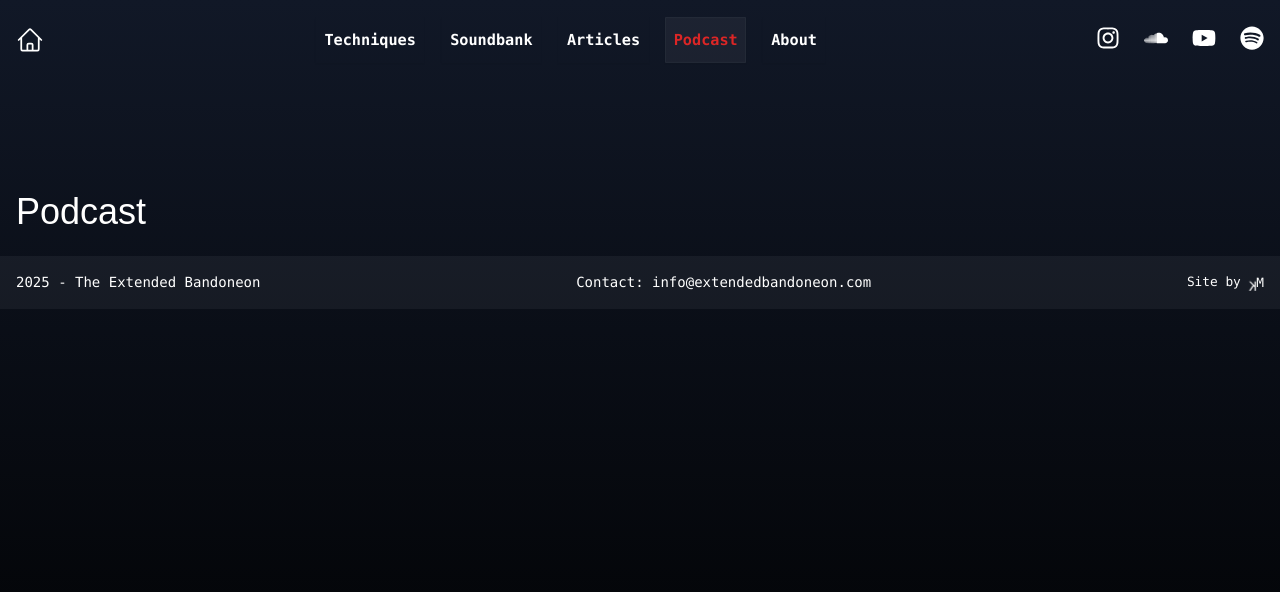
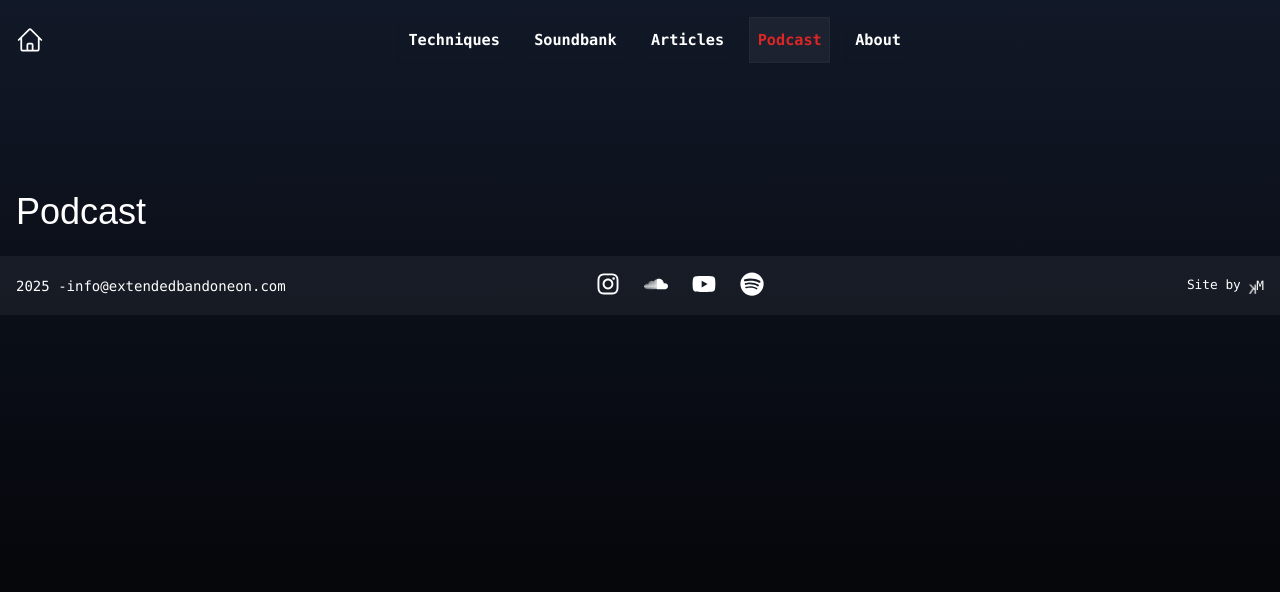
Before and after one commit to manuK1777/extended-bandoneon, a Next.js app: page /podcast in a window 1280 px wide. Shown: the top 592 px of the page. Built offline with nearby package versions, Linux system fonts and the light colour scheme.

Commit message:
Put SocialMediaBar in the footer

```diff
--- a/components/layout/Footer.tsx
+++ b/components/layout/Footer.tsx
@@ -1,21 +1,25 @@
 import Link from 'next/link';
+import SocialMediaBar from '../SocialMediaBar';
 
 export default function Footer() {
   return (
     <footer className="w-full py-4 px-4 mt-auto bg-white/5">
       <div className="max-w-7xl mx-auto flex flex-col md:flex-row justify-between items-center text-sm font-body">
-        <div className="mb-2 md:mb-0">
-          {new Date().getFullYear()} - The Extended Bandoneon
-        </div>
-        <div className="mb-2 md:mb-0">
+        <div className="mb-0 md:mb-0 flex">
+          {new Date().getFullYear()} -
+          <div className="mb-0 md:mb-0">
           <a
             href="mailto:info@extendedbandoneon.com"
             className="hover:text-red-600 transition-colors duration-200"
           >
-            Contact: info@extendedbandoneon.com
+            info@extendedbandoneon.com
           </a>
+          </div>
         </div>
-        <div className='text-[0.8rem]'>
+        <div className="flex-shrink-0 z-20 order-first md:order-none mb-2 md:mb-0 md:-ml-[7rem]">
+          <SocialMediaBar className="flex" />
+        </div>
+        <div className='text-[0.8rem] mt-2 md:mt-0'>
           Site by{' '}
           <Link
             href="/"
--- a/components/layout/Header.tsx
+++ b/components/layout/Header.tsx
@@ -1,6 +1,5 @@
 import Link from 'next/link';
 import ResponsiveNav from '../navigation/ResponsiveNav';
-import SocialMediaBar from '../SocialMediaBar';
 
 export default function Header() {
   return (
@@ -31,10 +30,6 @@ export default function Header() {
           <ResponsiveNav animated={false} direction="horizontal" />
         </div>
 
-        {/* Social Media - Right */}
-        <div className="flex-shrink-0 z-20">
-          <SocialMediaBar className="flex" />
-        </div>
       </div>
     </header>
   );
```
